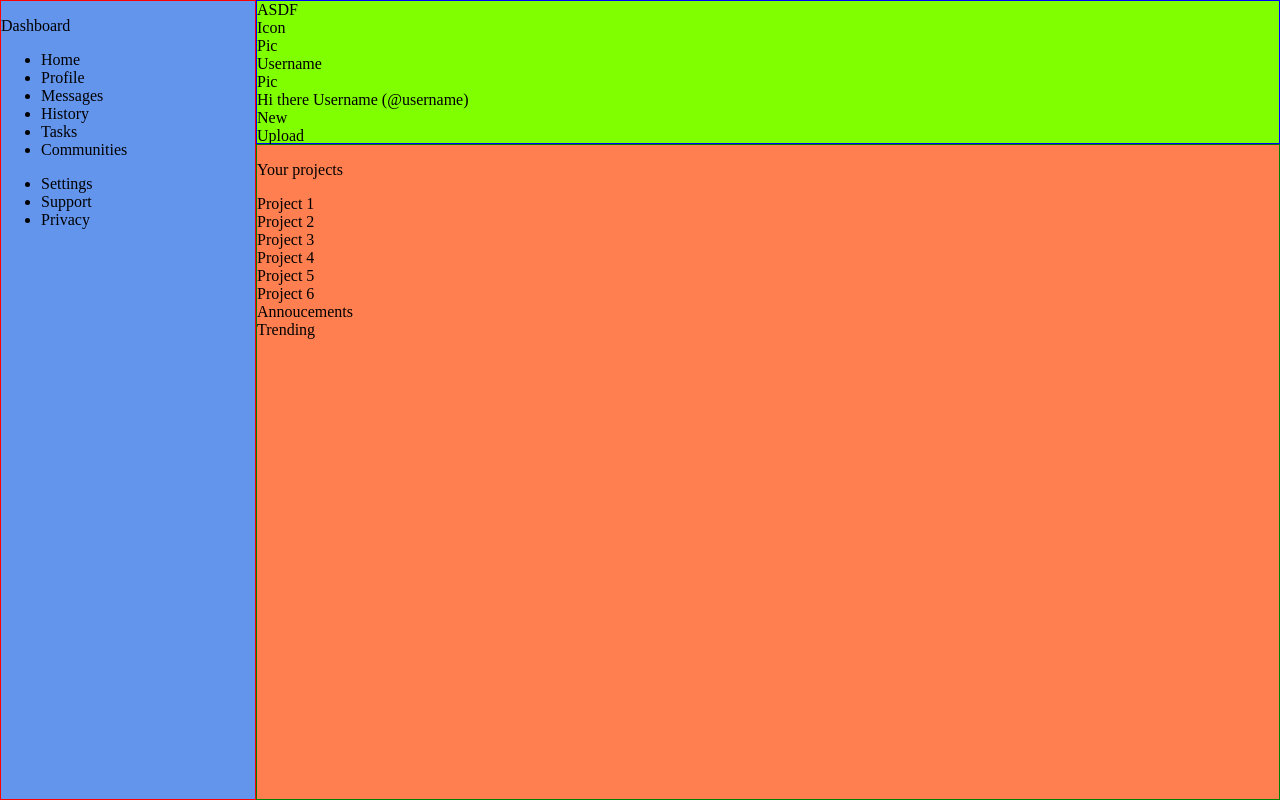
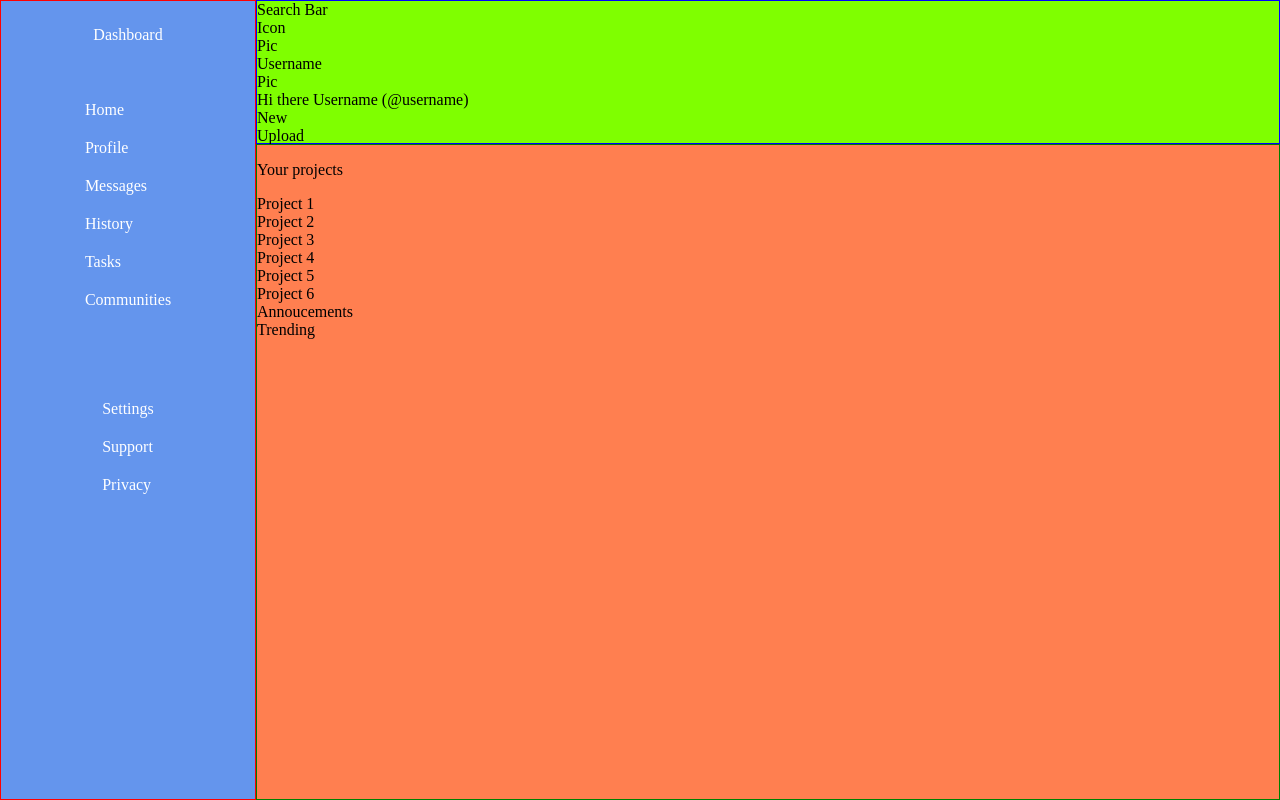
Before and after one commit to aeguggh5893/admin-dashboard, a plain HTML site: page index.html in a window 1280 px wide. Drawn offline with Linux system fonts and the light colour scheme.

Commit message:
Finish structuring sidebar

```diff
--- a/index.html
+++ b/index.html
@@ -32,7 +32,7 @@
 
             <div class="header">
                 <div class="navigation">
-                    <div class="navbar">ASDF</div>
+                    <div class="navbar">Search Bar</div>
                     <div class="bell">Icon</div>
                     <div class="profile-pic">Pic</div>
                     <div class="user">Username</div>
--- a/style.css
+++ b/style.css
@@ -12,10 +12,44 @@ body {
     grid-template-rows: 18vh 82vh;
 }
 
+ul {
+    list-style-type: none;
+    width: 100%;
+    height: 100%;
+    padding: 0;
+    margin: 0;
+}
+
+li {
+    margin-bottom: 20px;
+}
+
+.logo {
+    justify-self: center;
+}
+
+.logo > p {
+    margin-top: 25px;
+    margin-bottom: 0;
+}
+
 .sidebar {
     border: 1px solid red;
     grid-row: span 2;
     background-color: cornflowerblue;
+    display: grid;
+    grid-template-rows: repeat(8, 1fr);
+    color: white;
+}
+
+.sidebar > .menu {
+    grid-row: span 3;
+    justify-self: center;
+}
+
+.sidebar > .settings {
+    grid-row: span 2;
+    justify-self: center;
 }
 
 .header {
@@ -23,6 +57,8 @@ body {
     background-color: chartreuse;
 }
 
+
+
 .main-content {
     border: 1px solid green;
     background-color: coral;
```
